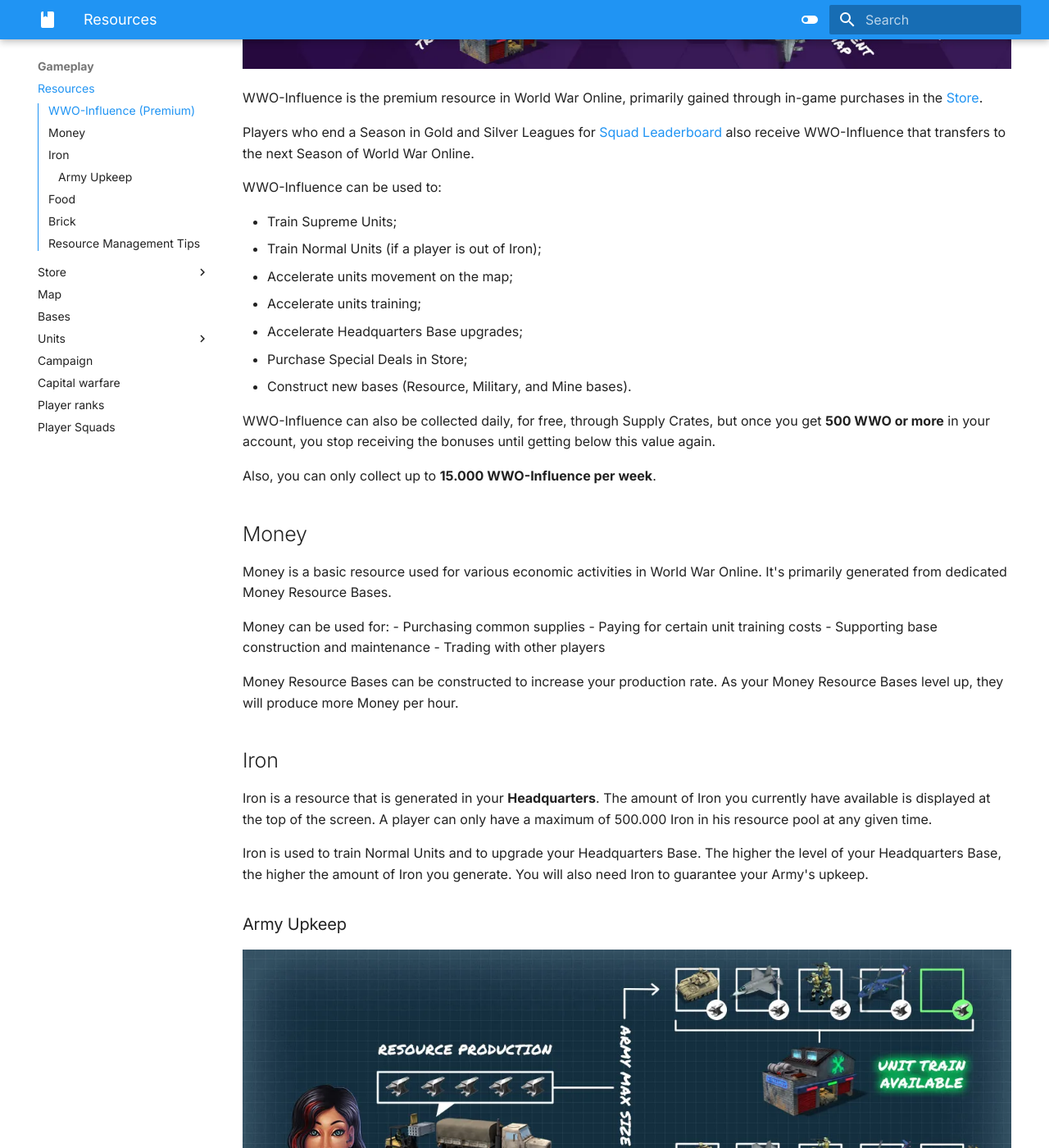
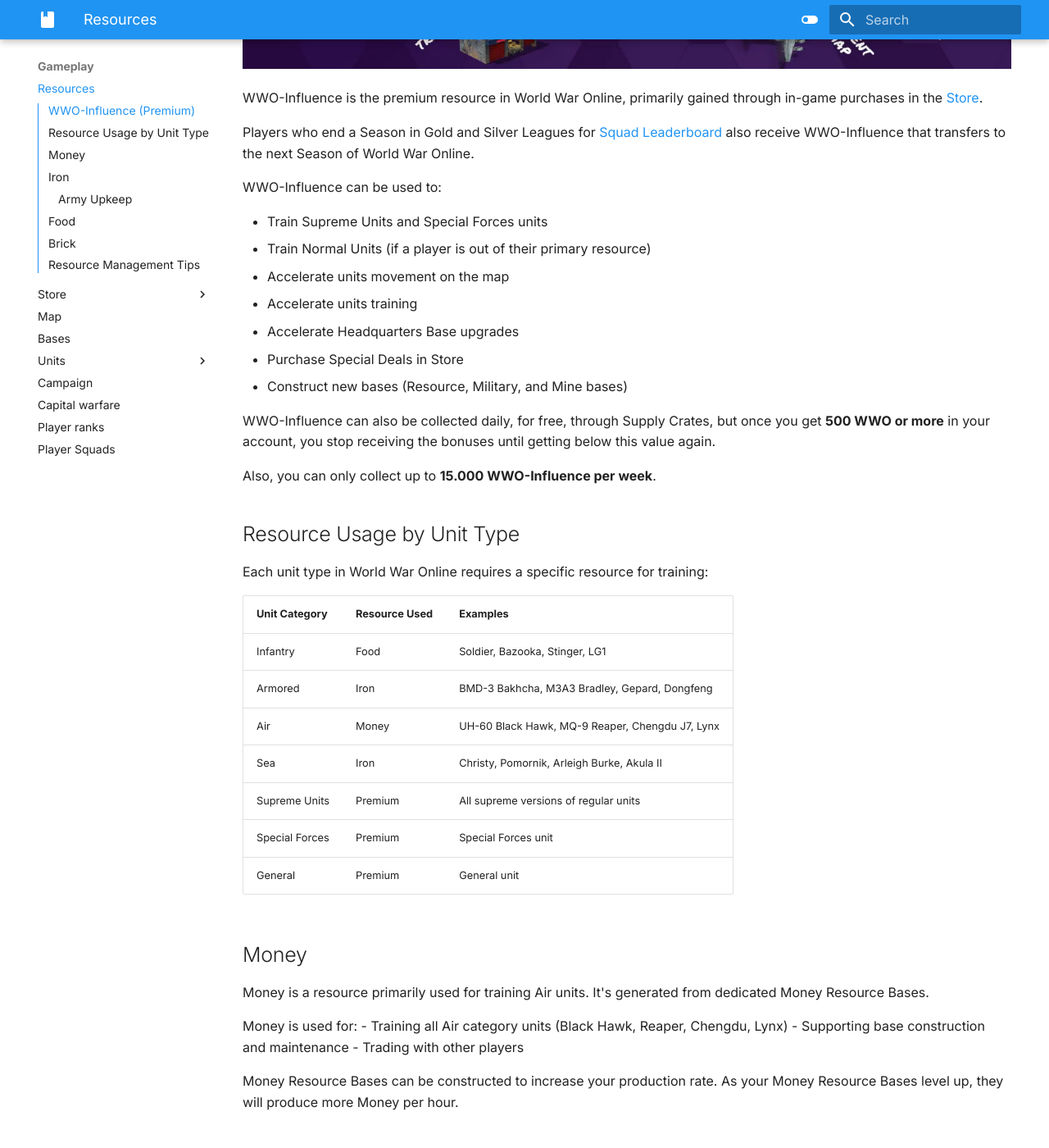
Before and after one commit to Chilltime/world-war-online-guides, an MkDocs documentation site: the page built from docs/guides/resources.md, in a window 1280 px wide and 1400 px high, scrolled down 1195 px. Shown: the whole window at 82% size. Built offline with MkDocs 1.6.1 and Material for MkDocs 9.7.7, drawn with Linux system fonts in a browser that asks for light colours; some of the changed text lies outside the part shown.

Commit message:
more guides update

```diff
--- a/docs/guides/resources.md
+++ b/docs/guides/resources.md
@@ -23,26 +23,39 @@ also receive WWO-Influence that transfers to the next Season of World War Online
 
 WWO-Influence can be used to:
 
--   Train Supreme Units;
--   Train Normal Units (if a player is out of Iron);
--   Accelerate units movement on the map;
--   Accelerate units training;
--   Accelerate Headquarters Base upgrades;
--   Purchase Special Deals in Store;
--   Construct new bases (Resource, Military, and Mine bases).
+- Train Supreme Units and Special Forces units
+- Train Normal Units (if a player is out of their primary resource)
+- Accelerate units movement on the map
+- Accelerate units training
+- Accelerate Headquarters Base upgrades
+- Purchase Special Deals in Store
+- Construct new bases (Resource, Military, and Mine bases)
 
 WWO-Influence can also be collected daily, for free, through Supply Crates, but once you get **500
 WWO or more** in your account, you stop receiving the bonuses until getting below this value again.
 
 Also, you can only collect up to **15.000 WWO-Influence per week**.
 
+## Resource Usage by Unit Type
+
+Each unit type in World War Online requires a specific resource for training:
+
+| Unit Category | Resource Used | Examples |
+|---------------|--------------|----------|
+| Infantry | Food | Soldier, Bazooka, Stinger, LG1 |
+| Armored | Iron | BMD-3 Bakhcha, M3A3 Bradley, Gepard, Dongfeng |
+| Air | Money | UH-60 Black Hawk, MQ-9 Reaper, Chengdu J7, Lynx |
+| Sea | Iron | Christy, Pomornik, Arleigh Burke, Akula II |
+| Supreme Units | Premium | All supreme versions of regular units |
+| Special Forces | Premium | Special Forces unit |
+| General | Premium | General unit |
+
 ## Money
 
-Money is a basic resource used for various economic activities in World War Online. It's primarily generated from dedicated Money Resource Bases.
+Money is a resource primarily used for training Air units. It's generated from dedicated Money Resource Bases.
 
-Money can be used for:
-- Purchasing common supplies
-- Paying for certain unit training costs
+Money is used for:
+- Training all Air category units (Black Hawk, Reaper, Chengdu, Lynx)
 - Supporting base construction and maintenance
 - Trading with other players
 
@@ -50,32 +63,31 @@ Money Resource Bases can be constructed to increase your production rate. As you
 
 ## Iron
 
-Iron is a resource that is generated in your **Headquarters**. The amount of Iron you currently have
-available is displayed at the top of the screen. A player can only have a maximum of 500.000 Iron in
-his resource pool at any given time.
+Iron is a resource that is generated in your **Headquarters** and specialized Iron Resource Bases. The amount of Iron you currently have available is displayed at the top of the screen. A player can only have a maximum of 500,000 Iron in their resource pool at any given time.
 
-Iron is used to train Normal Units and to upgrade your Headquarters Base. The higher the level of
-your Headquarters Base, the higher the amount of Iron you generate. You will also need Iron to
-guarantee your Army's upkeep.
+Iron is primarily used for:
+- Training Armored units (Bakhcha, Bradley, Gepard, Dongfeng)
+- Training Sea units (Christy, Pomornik, Arleigh Burke, Akula)
+- Upgrading your Headquarters Base
+- Maintaining your Army's upkeep
+
+The higher the level of your Headquarters Base, the higher the amount of Iron you generate.
 
 ### Army Upkeep
 
 ![Army Upkeep](../assets/images/resources_upkeep.webp "Army Upkeep Resources")
 
-**Army Upkeep** is a small amount of Resources that is subtracted from your Resource Production
-every 10 minutes based on how many Units you have.
+**Army Upkeep** is a small amount of Resources that is subtracted from your Resource Production every 10 minutes based on how many Units you have.
 
-If your Resource Production is equal to your Army Upkeep, you will no longer be able to produce any
-more units until your resource production is positive.
+If your Resource Production is equal to your Army Upkeep, you will no longer be able to produce any more units until your resource production is positive.
 
 ## Food
 
 Food is an essential resource needed to sustain your military forces. It's produced by specialized Food Resource Bases.
 
 Food is primarily used for:
+- Training all Infantry category units (Soldier, Bazooka, Stinger, LG1)
 - Sustaining your army's upkeep
-- Training and maintaining certain unit types, particularly Infantry units
-- Special operations and missions
 - Supporting base operations in challenging environments
 
 Food Resource Bases can be constructed using WWO-Influence and upgraded to increase their production rate. Strategic placement of Food Resource Bases near your military operations can minimize transportation costs and ensure a steady supply.
@@ -85,10 +97,10 @@ Food Resource Bases can be constructed using WWO-Influence and upgraded to incre
 Brick is a construction material resource used for fortification and building projects. It's produced by dedicated Brick Resource Bases.
 
 Brick is primarily used for:
+- Upgrading bases and facilities
 - Constructing defensive fortifications
 - Reinforcing existing structures
 - Building specialized military installations
-- Upgrading base defenses
 
 Brick Resource Bases can be constructed to ensure a steady supply of this construction material. As with other resource bases, the production rate increases as you upgrade the base level.
 
@@ -96,14 +108,18 @@ Brick Resource Bases can be constructed to ensure a steady supply of this constr
 
 Effective resource management is crucial for success in World War Online:
 
-1. **Diversify your resource production** - Build a mix of different resource bases to ensure you have all necessary materials.
+1. **Understand unit resource requirements** - Different unit types require different resources, so plan your resource production based on your army composition strategy.
 
-2. **Balance your economy** - Make sure your resource production exceeds your army's upkeep.
+2. **Diversify your resource production** - Build a mix of different resource bases to ensure you have all necessary materials.
 
-3. **Prioritize critical resources** - Focus on resources that align with your strategy (e.g., Iron for unit production).
+3. **Balance your economy** - Make sure your resource production exceeds your army's upkeep.
 
-4. **Protect your resource bases** - Station units to defend valuable resource production facilities.
+4. **Prioritize critical resources** - Focus on resources that align with your strategy (e.g., Food for infantry-focused armies, Iron for armored/sea units, Money for air units).
 
-5. **Upgrade strategically** - Invest in upgrading bases that produce resources you use most frequently.
+5. **Protect your resource bases** - Station units to defend valuable resource production facilities.
 
-6. **Maintain reserves** - Keep a buffer of resources to respond to unexpected opportunities or threats.
+6. **Upgrade strategically** - Invest in upgrading bases that produce resources you use most frequently.
+
+7. **Maintain reserves** - Keep a buffer of resources to respond to unexpected opportunities or threats.
+
+8. **Use Brick efficiently** - Since Brick is primarily used for base upgrades, focus on collecting it when planning infrastructure improvements.
```
